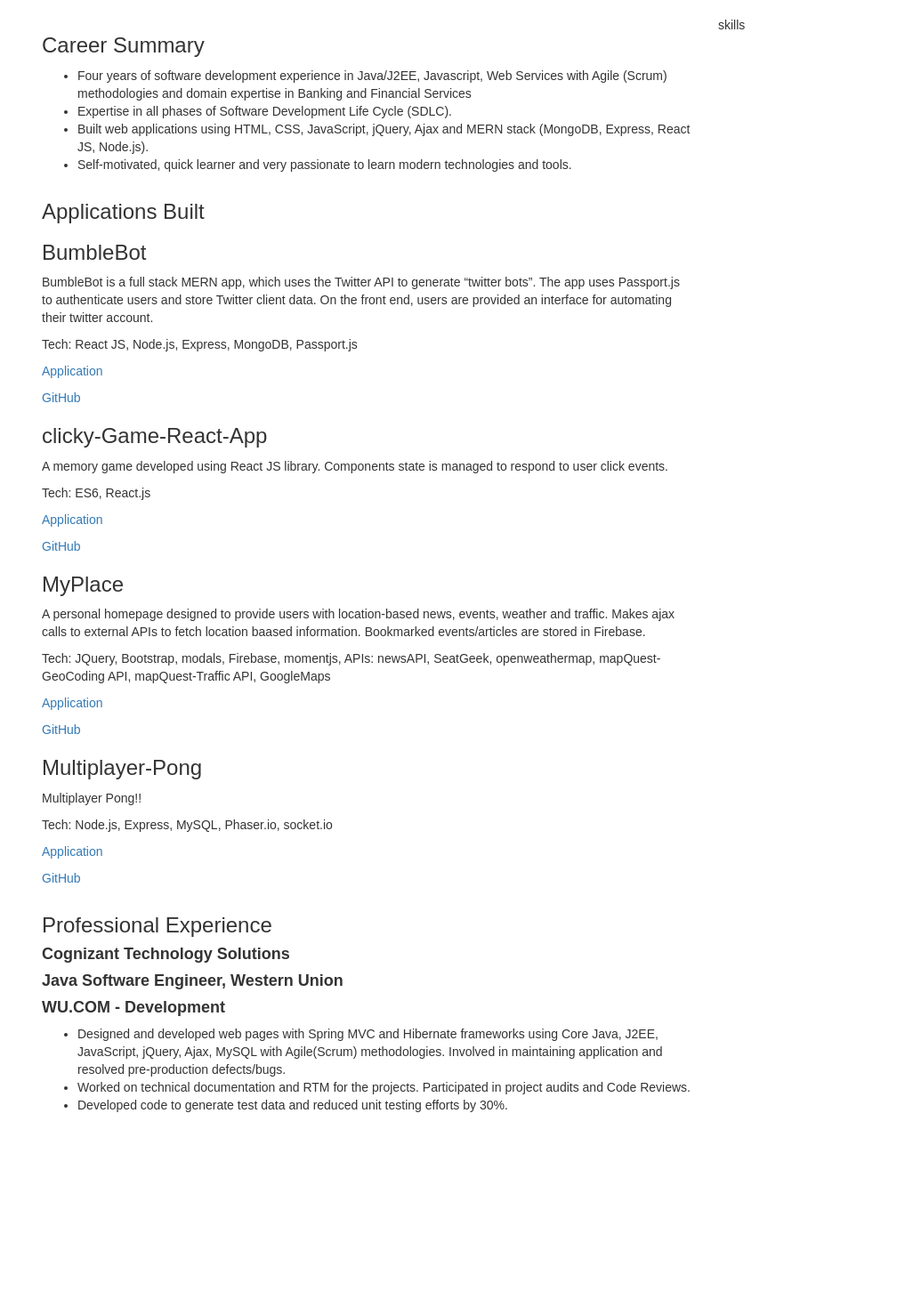
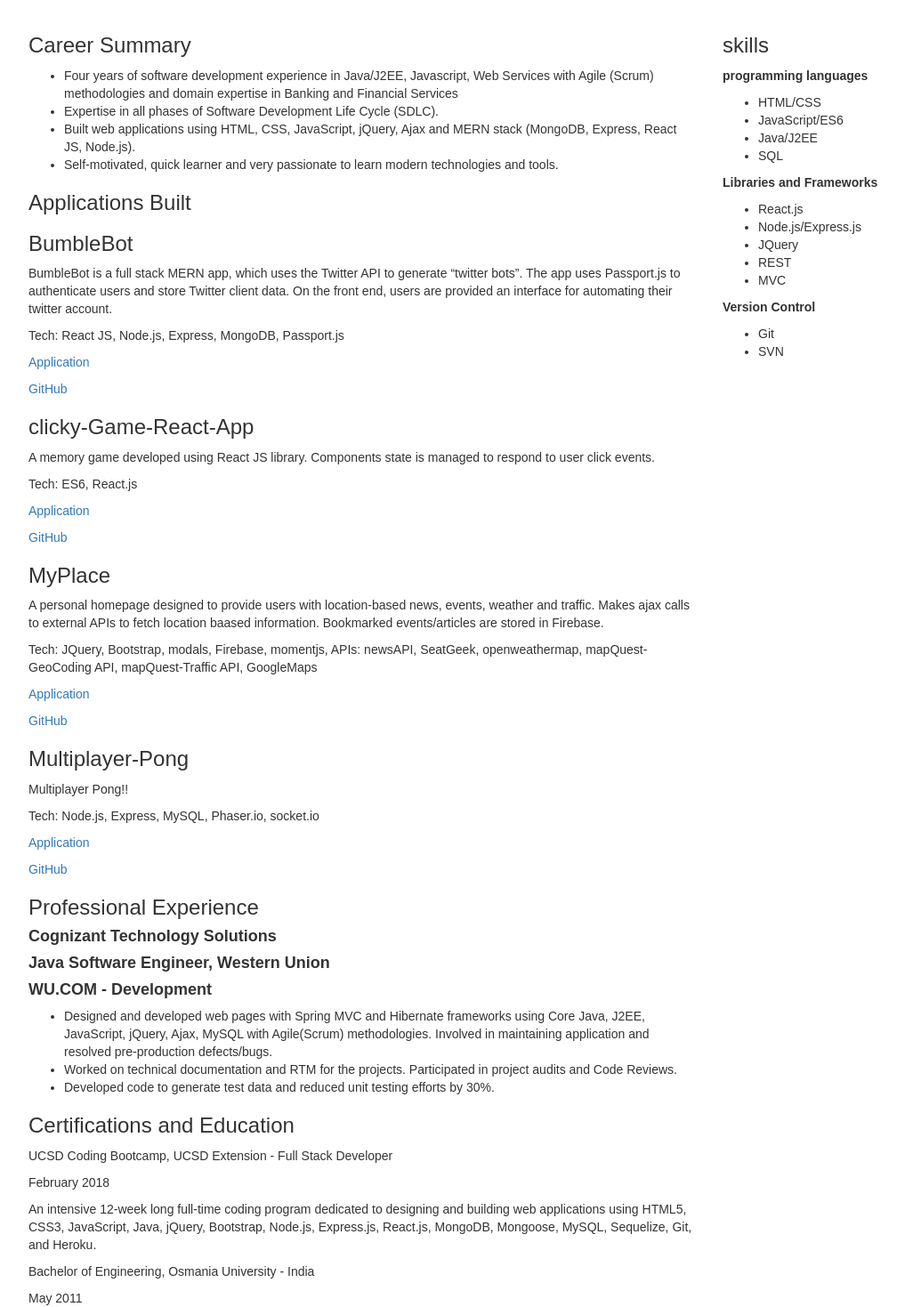
Before and after one commit to shama009/Shama-Portfolio, a React (Create React App) app in the folder client/: page /resume in a window 1280 px wide. Shown: the part 201-1670 px from the top of the page at 89% size, without its empty margins (38-1055 px from the left). Before the commit the page ends 1464 px from the top, so only its background shows below. Built offline with nearby package versions, Linux system fonts and the light colour scheme; the HTML template or start-up script is replaced by a standard one.

Commit message:
rendered education and skills data

```diff
--- a/client/src/components/Resume/Resume.js
+++ b/client/src/components/Resume/Resume.js
@@ -19,15 +19,32 @@
         });
 
         const experience = ResumeContent["Professional Experience"].map((profExp) => {
-            return (<div className={profExp.period}>
+            return (<div className={profExp.tenure}>
                 <h4><strong>{profExp.company}</strong></h4>
                 <h4><strong>{profExp.role}</strong></h4>
                 <h4><strong>{profExp.project}</strong></h4>
-                <ul><p>{profExp.description.map((item) => {
+                <ul>{profExp.description.map((item) => {
                     return (
                         <li>{item}</li>
                     );
-                })}</p></ul>
+                })}</ul>
+            </div>);
+        });
+        const edu = ResumeContent["Certifications and Education"].map((edu) => {
+            return (<div className={edu.year}>
+                <p>{edu.cert}</p>
+                <p>{edu.year}</p>
+                <p>{edu.course}</p>
+            </div>);
+        });
+        const skills = ResumeContent.skills.map((skills) => {
+            return (<div className={skills.type}>
+                <p><strong>{skills.type}</strong></p>
+                <ul>{skills.skills.map((item) => {
+                    return (
+                        <li>{item}</li>
+                    );
+                })}</ul>
             </div>);
         });
         return (
@@ -45,7 +62,6 @@
                         <h5>{ResumeContent.phoneNum}</h5>
                         <h5>{ResumeContent.email}</h5>
                     </div>
-                </div>
                 {/* thematic break using hr tag */}
                 <div className="col-sm-12">
                     <hr />
@@ -56,28 +72,50 @@
                     <ul className="summary">
                         {careerSummary}
                     </ul>
-                </div>
-                {/* render tech skills */}
-                <div className="col-sm-4">
-                    {"skills"}
-                </div>
                 {/* apps built heading and content */}
-                <div className="col-sm-8">
+                    <h3>{Object.keys(ResumeContent)[6]}</h3>
+                    {apps}
+                {/* render professional experience */}
                     <h3>{Object.keys(ResumeContent)[7]}</h3>
-                    {apps}
-                </div>
-                <div className="col-sm-4"></div>
-                {/* render professional experience */}
-                <div className="col-sm-8">
+                    {experience}
+                {/* education and certifications */}
                     <h3>{Object.keys(ResumeContent)[8]}</h3>
+                    {edu}
+                    </div>
+                 {/* render tech skills */}
+                 <div className="col-sm-4">
+                 <h3>{Object.keys(ResumeContent)[9]}</h3>
+                 {skills}
+                    </div>
 
-                    {experience}
 
-                </div>
-                <div className="col-sm-4"></div>
-                {/* education and certifications */}
-                <div className="col-sm-8"></div>
-                <div className="col-sm-4"></div>
+                 {/* <div className="col-sm-4">
+                 <h4>Skills</h4>
+                 <h5>Programming Languages:</h5>
+                 <ul>
+                     <li>HTML/CSS</li>
+                     <li>JavaScript/ES6</li>
+                     <li>Java</li>
+                     <li>SQL</li>
+                 </ul>
+                 <h5>Libraries and Frameworks:</h5>
+                 <ul>
+                     <li>React.js</li>
+                     <li>Node.js/Express.js</li>
+                     <li>JQuery</li>
+                 </ul>
+                 <h5>Version Control:</h5>
+                 <ul>
+                     <li>Git</li>
+                 </ul>
+                 <h5>Other:</h5>
+                 <ul>
+                     <li>API/Async</li>
+                     <li>REST</li>
+                     <li>MVC</li>
+                 </ul>
+                 </div> */}
+            </div>
             </div>)
 
     }
--- a/client/src/components/Resume/Resume.json
+++ b/client/src/components/Resume/Resume.json
@@ -10,7 +10,6 @@
         "Built web applications using HTML, CSS, JavaScript, jQuery, Ajax and MERN stack (MongoDB, Express, React JS, Node.js).",
         "Self-motivated, quick learner and very passionate to learn modern technologies and tools."
     ],
-    "skills": [],
     "Applications Built": [
         {
             "title": "BumbleBot",
@@ -54,6 +53,7 @@
             "company": "Cognizant Technology Solutions",
             "role": "Java Software Engineer, Western Union",
             "project": "WU.COM - Development",
+            "tenure":"October 2011 - May 2015",
             "description": [
                 "Designed and developed web pages with Spring MVC and Hibernate frameworks using Core Java, J2EE, JavaScript, jQuery, Ajax, MySQL with Agile(Scrum) methodologies. Involved in maintaining application and resolved pre-production defects/bugs.",
                 "Worked on technical documentation and RTM for the projects. Participated in project audits and Code Reviews.",
@@ -64,13 +64,26 @@
     "Certifications and Education": [
         {
             "cert": "UCSD Coding Bootcamp, UCSD Extension - Full Stack Developer",
-            "period": "February 2018",
+            "year": "February 2018",
             "course": "An intensive 12-week long full-time coding program dedicated to designing and building web applications using HTML5, CSS3, JavaScript, Java, jQuery, Bootstrap, Node.js, Express.js, React.js, MongoDB, Mongoose, MySQL, Sequelize, Git, and Heroku."
         },
         {
             "cert": "Bachelor of Engineering, Osmania University - India",
-            "period": "May 2011",
+            "year": "May 2011",
             "course": "Major: Electronics and Communications"
         }
-    ]
+    ],
+    "skills": [{
+        "type":"programming languages",
+        "skills": ["HTML/CSS", "JavaScript/ES6", "Java/J2EE", "SQL"]
+    },
+    {
+        "type":"Libraries and Frameworks",
+        "skills": ["React.js", "Node.js/Express.js", "JQuery", "REST", "MVC"]
+    },
+    {
+        "type":"Version Control",
+        "skills": ["Git", "SVN"]
+    }
+]
 }
```
